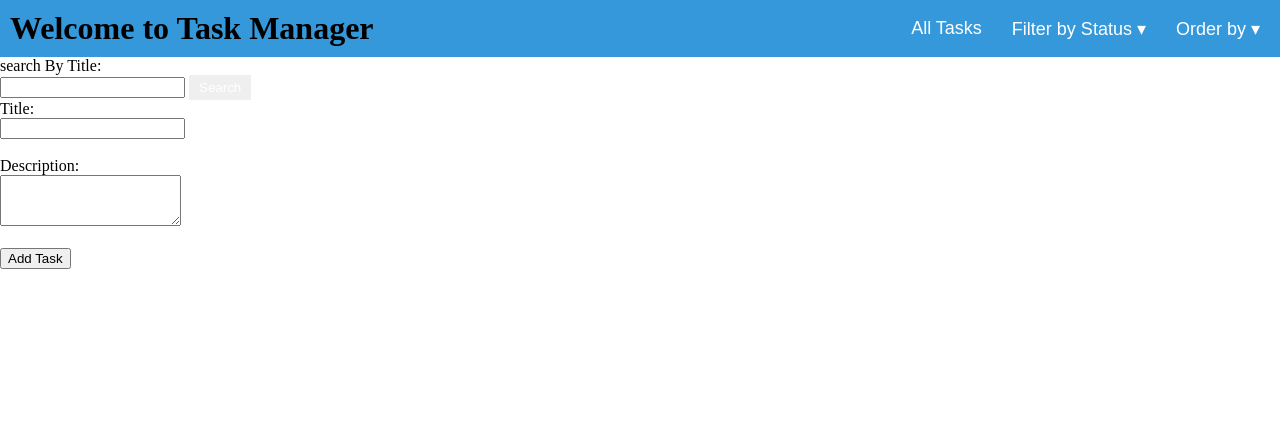
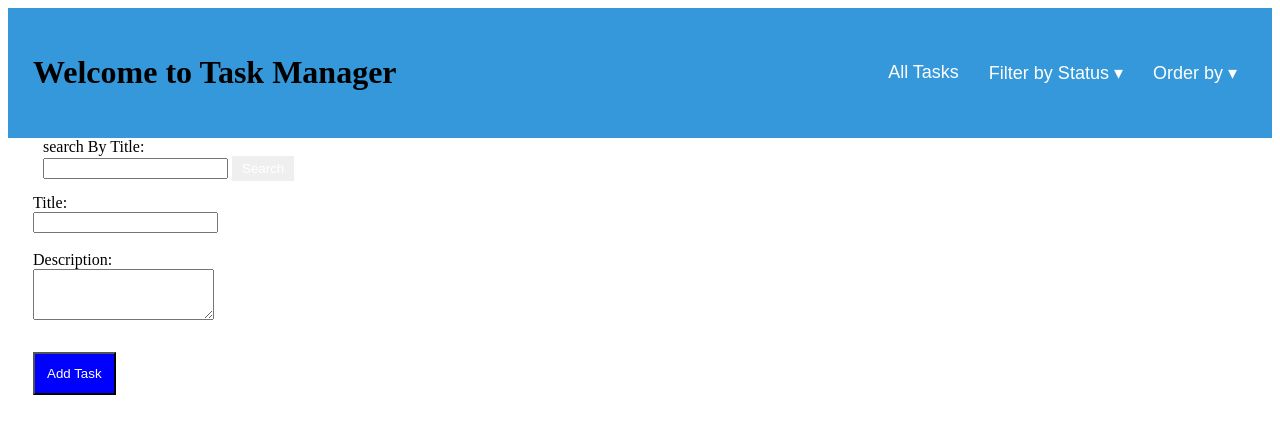
Before and after one commit to ricardonghaywi/task-manager, a website: page index.html in a window 1280 px wide. Drawn offline with Linux system fonts and the light colour scheme.

Commit message:
Update style.css

```diff
--- a/style.css
+++ b/style.css
@@ -1,12 +1,6 @@
-*{
-  margin : 0;
+#task-list {
+  padding-left: 0px;
 }
-
-
-#task-list {
-  padding-left:0px;
-}
-
 
 #task-list li {
   list-style: none;
@@ -24,6 +18,13 @@
 }
 
 
+#submit-button {
+  padding: 12px;
+  background-color: blue;
+  color: white;
+  margin-top: 10px;
+}
+
 #task-list li input[type="checkbox"] {
   margin-right: 10px;
 }
@@ -34,10 +35,8 @@
   border: none;
   padding: 5px 10px;
   cursor: pointer;
+  margin-top : 10px;
 }
-
-
-
 
 .task-item {
   list-style: none;
@@ -49,11 +48,9 @@
   justify-content: space-between;
 }
 
-
 .task-item div {
   margin-bottom: 10px;
 }
-
 
 .done {
   color: green;
@@ -62,7 +59,6 @@
 .pending {
   color: orange;
 }
-
 
 input[type="checkbox"] {
   margin-top: 10px;
@@ -79,11 +75,9 @@
   cursor: pointer;
 }
 
-
 .strikethrough {
   text-decoration: line-through;
 }
-
 
 #allTasks-button {
   background-color: #3498db;
@@ -136,32 +130,29 @@
   color: #333;
 }
 
-
 .header {
   display: flex;
   justify-content: space-between;
   align-items: center;
   padding: 10px;
   background-color: #3498db;
+  padding: 25px;
 }
-
 
 .actions {
   display: flex;
   gap: 10px;
 }
 
-
 #orderBy-button {
   background-color: #3498db;
   color: white;
   border: none;
-  padding: 5px 10px;
+  padding: 10px 10px;
   cursor: pointer;
   border-radius: 5px;
   font-size: large;
 }
-
 
 .order-dropdown {
   display: none;
@@ -174,7 +165,6 @@
   z-index: 1;
 }
 
-
 .order-option {
   padding: 12px 16px;
   text-decoration: none;
@@ -182,6 +172,12 @@
   color: #333;
 }
 
-.margin-top {
+.myform {
   margin-top: 13px;
+  margin-left: 25px;
 }
+
+#search-form {
+
+  margin-left: 35px;
+}
```
Lines whose indentation alone changed are shown as unchanged.
